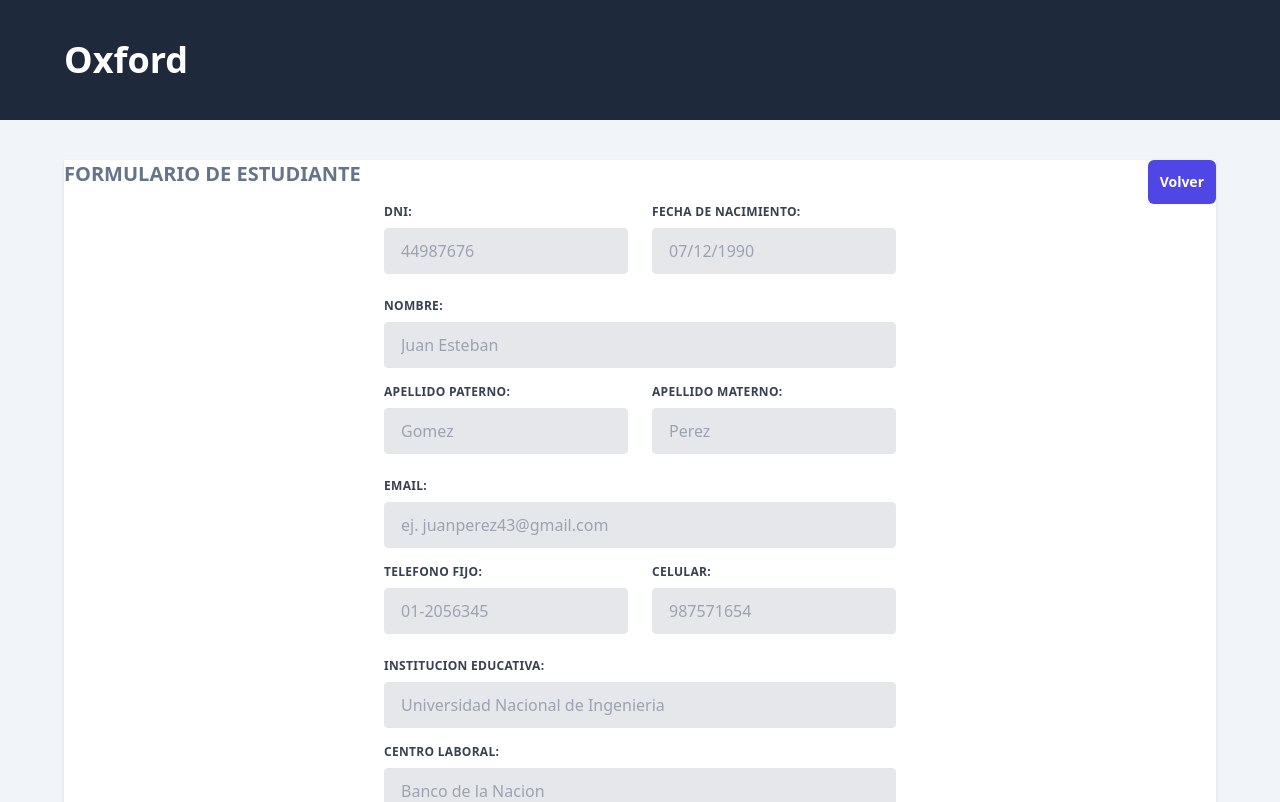
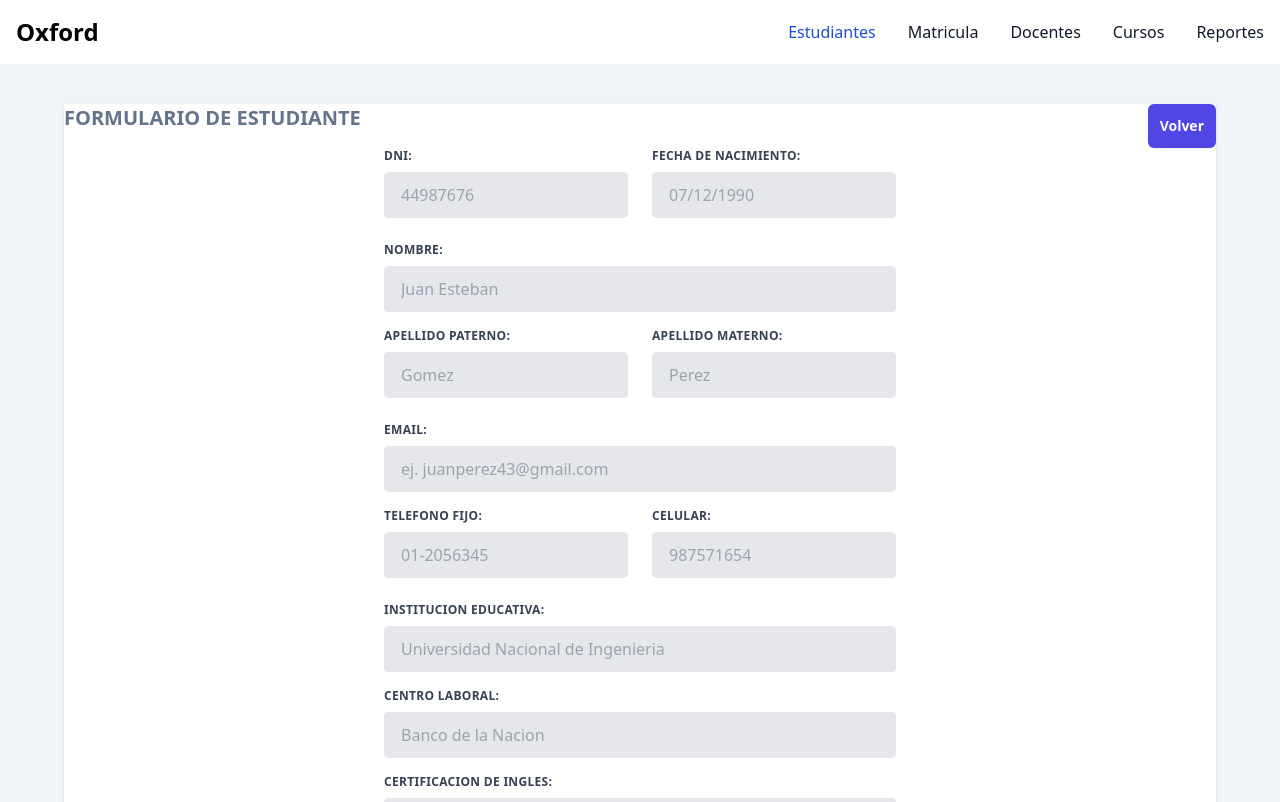
Before and after one commit to noerromero/oxford-frontend-backoffice, a React (Vite) app: page /students/new in a window 1280 px wide. Shown: the top 802 px of the page. Built offline with nearby package versions, Linux system fonts and the light colour scheme.

Commit message:
Improve principal menu

```diff
--- a/src/layouts/Layout.tsx
+++ b/src/layouts/Layout.tsx
@@ -1,17 +1,96 @@
-import { Outlet } from 'react-router-dom';
+import { Outlet } from "react-router-dom";
 export default function Layout() {
   return (
     <>
-            <header className='bg-slate-800'>
-                <div className='mx-auto max-w-6xl py-10'>
-                    <h1 className='text-4xl font-extrabold text-white'>
+      <header className="bg-slate-800">
+        <nav className="bg-white border-gray-200 dark:bg-gray-900">
+          <div className="max-w-screen-xl flex flex-wrap items-center justify-between mx-auto p-4">
+            <a
+              href="/"
+              className="flex items-center space-x-3 rtl:space-x-reverse"
+            >
+              <span className="self-center text-2xl font-semibold whitespace-nowrap dark:text-white">
                 Oxford
-                    </h1>
+              </span>
+            </a>
+            <button
+              data-collapse-toggle="navbar-default"
+              type="button"
+              className="inline-flex items-center p-2 w-10 h-10 justify-center text-sm text-gray-500 rounded-lg md:hidden hover:bg-gray-100 focus:outline-none focus:ring-2 focus:ring-gray-200 dark:text-gray-400 dark:hover:bg-gray-700 dark:focus:ring-gray-600"
+              aria-controls="navbar-default"
+              aria-expanded="false"
+            >
+              <span className="sr-only">Open main menu</span>
+              <svg
+                className="w-5 h-5"
+                aria-hidden="true"
+                xmlns="http://www.w3.org/2000/svg"
+                fill="none"
+                viewBox="0 0 17 14"
+              >
+                <path
+                  stroke="currentColor"
+                  stroke-linecap="round"
+                  stroke-linejoin="round"
+                  stroke-width="2"
+                  d="M1 1h15M1 7h15M1 13h15"
+                />
+              </svg>
+            </button>
+            <div
+              className="hidden w-full md:block md:w-auto"
+              id="navbar-default"
+            >
+              <ul className="font-medium flex flex-col p-4 md:p-0 mt-4 border border-gray-100 rounded-lg bg-gray-50 md:flex-row md:space-x-8 rtl:space-x-reverse md:mt-0 md:border-0 md:bg-white dark:bg-gray-800 md:dark:bg-gray-900 dark:border-gray-700">
+                <li>
+                  <a
+                    href="/"
+                    className="block py-2 px-3 text-white bg-blue-700 rounded md:bg-transparent md:text-blue-700 md:p-0 dark:text-white md:dark:text-blue-500"
+                    aria-current="page"
+                  >
+                    Estudiantes
+                  </a>
+                </li>
+                <li>
+                  <a
+                    href="#"
+                    className="block py-2 px-3 text-gray-900 rounded hover:bg-gray-100 md:hover:bg-transparent md:border-0 md:hover:text-blue-700 md:p-0 dark:text-white md:dark:hover:text-blue-500 dark:hover:bg-gray-700 dark:hover:text-white md:dark:hover:bg-transparent"
+                  >
+                    Matricula
+                  </a>
+                </li>
+                <li>
+                  <a
+                    href="#"
+                    className="block py-2 px-3 text-gray-900 rounded hover:bg-gray-100 md:hover:bg-transparent md:border-0 md:hover:text-blue-700 md:p-0 dark:text-white md:dark:hover:text-blue-500 dark:hover:bg-gray-700 dark:hover:text-white md:dark:hover:bg-transparent"
+                  >
+                    Docentes
+                  </a>
+                </li>
+                <li>
+                  <a
+                    href="#"
+                    className="block py-2 px-3 text-gray-900 rounded hover:bg-gray-100 md:hover:bg-transparent md:border-0 md:hover:text-blue-700 md:p-0 dark:text-white md:dark:hover:text-blue-500 dark:hover:bg-gray-700 dark:hover:text-white md:dark:hover:bg-transparent"
+                  >
+                    Cursos
+                  </a>
+                </li>
+                <li>
+                  <a
+                    href="#"
+                    className="block py-2 px-3 text-gray-900 rounded hover:bg-gray-100 md:hover:bg-transparent md:border-0 md:hover:text-blue-700 md:p-0 dark:text-white md:dark:hover:text-blue-500 dark:hover:bg-gray-700 dark:hover:text-white md:dark:hover:bg-transparent"
+                  >
+                    Reportes
+                  </a>
+                </li>
+              </ul>
             </div>
+          </div>
+        </nav>
       </header>
-            <main className='mt-10 mx-auto max-w-6xl p10 bg-white shadow'>
+      <main className="mt-10 mx-auto max-w-6xl p10 bg-white shadow">
         <Outlet />
       </main>
     </>
-    )
+  );
 }
```
Also changed, not shown: src/images/united-kingdom.svg (added). Lines whose indentation alone changed are shown as unchanged.
